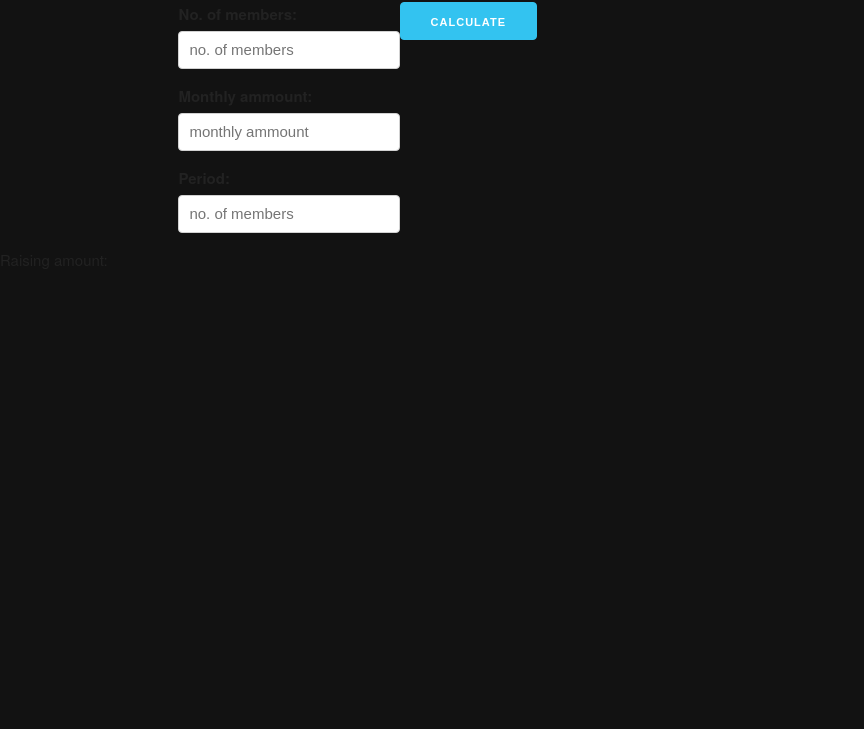
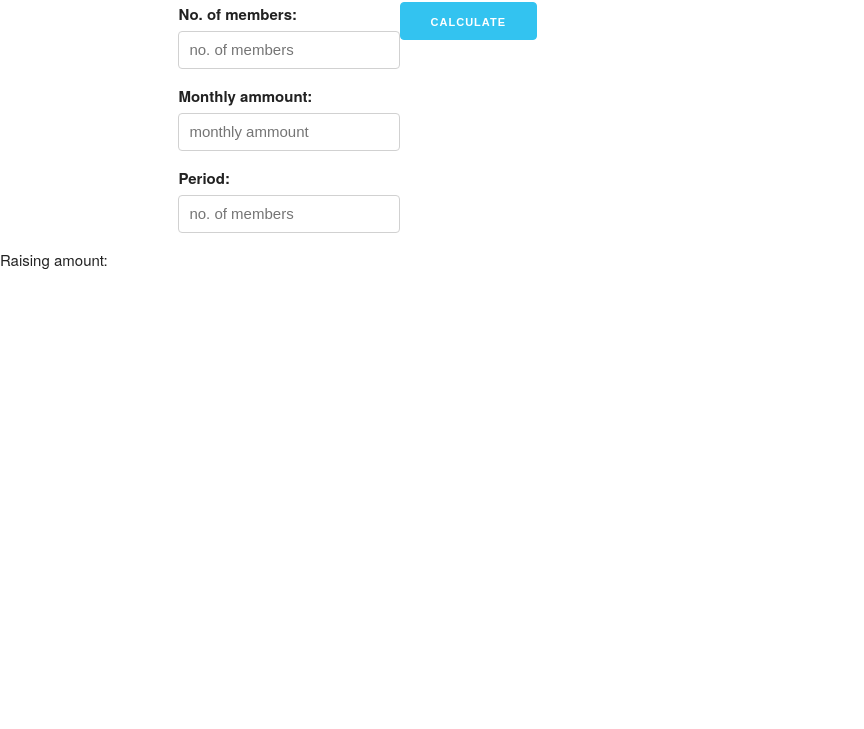
Before and after one commit to christianraymond/stokvelsite, a plain HTML site: page index.html in a window 1280 px wide. Shown: the part 71-800 px from the top of the page, without its empty margins (0-864 px from the left). Drawn offline with nearby package versions, Linux system fonts and the light colour scheme.

Commit message:
sorting merge conflicts

```diff
--- a/style.css
+++ b/style.css
@@ -1,5 +1,5 @@
 body{
-  background-color: #121212;
+  background-color: white;
 }
 
 .container
```
